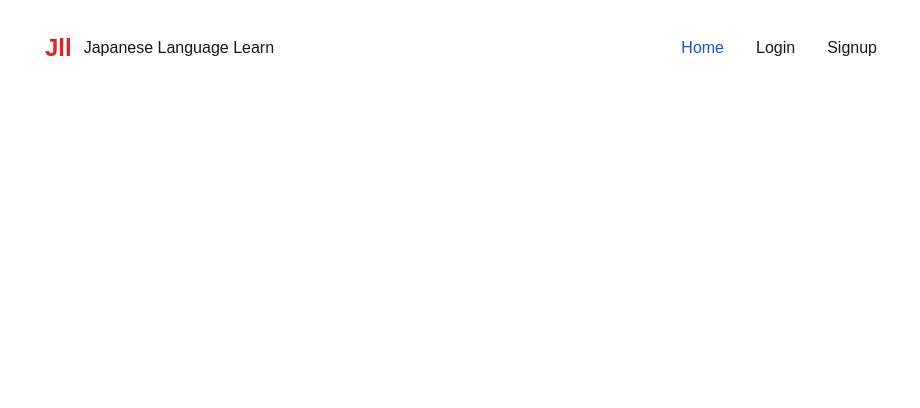
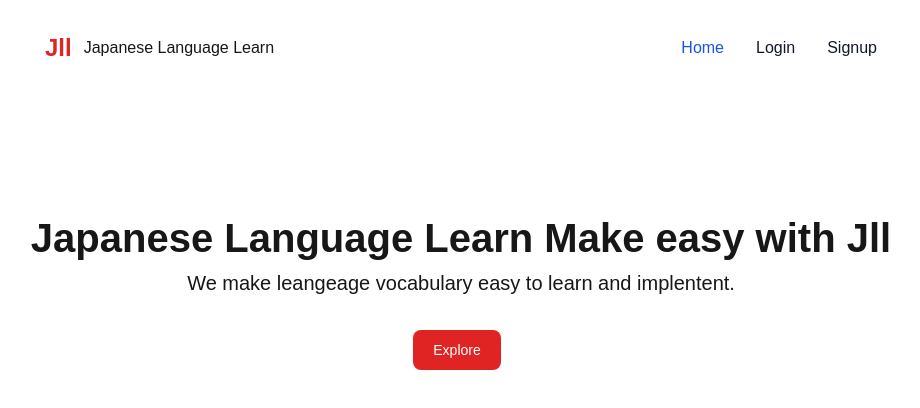
Before and after one commit to amiribnjaman/japanese-language-learning-app, a Next.js app: page / in a window 1280 px wide. Shown: the top 408 px of the page, without its empty margins (179-1099 px from the left). Built offline with nearby package versions, Linux system fonts and the light colour scheme.

Commit message:
Home page basic design implement

```diff
--- a/src/app/page.js
+++ b/src/app/page.js
@@ -2,8 +2,19 @@ import Image from "next/image";
 
 export default function Home() {
   return (
-    <div>
-
+    <div className="text-center mt-28 flex flex-col items-center justify-center">
+      <h1 className="text-[40px] font-semibold">
+        Japanese Language Learn Make easy with Jll
+      </h1>
+      <h5 className="text-[20px]">
+        We make leangeage vocabulary easy to learn and implentent.
+      </h5>
+      <button
+        type="button"
+        class="mt-8 focus:outline-none text-white bg-red-600 hover:bg-red-800 focus:ring-4 focus:ring-red-300 font-medium rounded-lg text-sm px-5 py-2.5 me-2 mb-2 dark:bg-red-600 dark:hover:bg-red-700 dark:focus:ring-red-900"
+      >
+        Explore
+      </button>
     </div>
   );
 }
```
